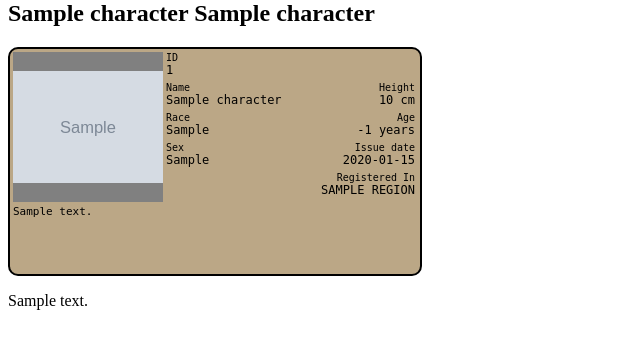
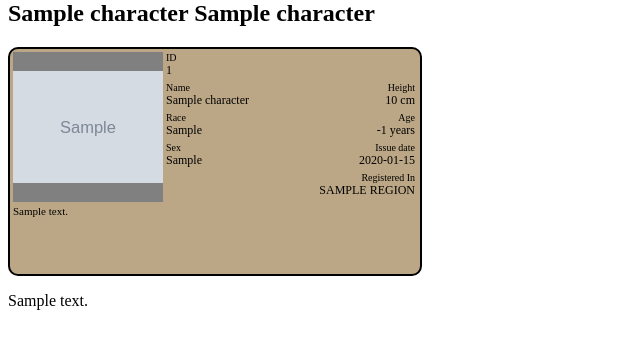
Before and after one commit to Tahvohck/HubRP, a Django app: page /legacy/char/1 in a window 1280 px wide. Shown: the part 20-369 px from the top of the page, without its empty margins (0-640 px from the left). Run offline with Django 3.2, Linux system fonts and the light colour scheme; tables that the repository leaves empty hold one stand-in row (values such as "Sample post"); grey boxes marked "Sample" are stand-in pictures.

Commit message:
Switched to input for char-cards

```diff
--- a/core/static/char-card.css
+++ b/core/static/char-card.css
@@ -16,7 +16,7 @@ dl * {
 	line-height: 3em;
 	padding-left:5px;
 	left: calc(var(--imagesize) + 1px);
-	font-family: monospace;
+	font-family: Input;
 	font-size: 12px;
 	-webkit-margin-start: unset;
 }
@@ -44,7 +44,7 @@ div.short {
 	bottom:		0px;
 	height:		calc(5em * 1.2);
 	left:		0px;
-	font-family: monospace;
+	font-family: Input;
 	font-size:	11px;
 }
 
--- a/core/templates/characters/char-card.html
+++ b/core/templates/characters/char-card.html
@@ -2,6 +2,7 @@
 {% if css %}
 {% load static %}
 <link href={% static 'char-card.css' %} rel=stylesheet title=Default />
+<link href={% static 'fonts.css' %} rel=stylesheet title=Default />
 {% endif %}
 <div class="char-card {{ character.name |slugify }}">
 	<img src="{{ character.avatar.url }}" style='object-fit: contain;'
```
Also changed, not shown: 1 other file.
